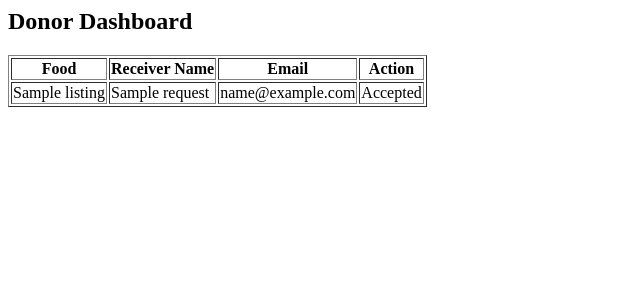
After one commit to srutilagna/food-waste-management-platform, a Flask app: page /donor in a window 1280 px wide. The commit adds this page. Shown: the top 300 px of the page, without its empty margins (0-640 px from the left). Run offline with Flask 3, Linux system fonts and the light colour scheme; tables that the repository leaves empty hold one stand-in row (values such as "Sample post").

Commit message:
Implemented donor dashboard with request acceptance workflow

```diff
--- a/app.py
+++ b/app.py
@@ -126,6 +126,38 @@ def complete_food(id):
     db.commit()
     return redirect("/list")
 
+@app.route("/donor")
+def donor_dashboard():
+    db = get_db()
+
+    requests = db.execute('''
+        SELECT requests.*, food_listings.food_name
+        FROM requests
+        JOIN food_listings ON requests.food_id = food_listings.id
+    ''').fetchall()
+
+    return render_template("donor_dashboard.html", requests=requests)
+
+
+@app.route("/accept/<int:req_id>/<int:food_id>")
+def accept_request(req_id, food_id):
+    db = get_db()
+
+    # mark selected request as Accepted
+    db.execute(
+        "UPDATE requests SET status = ? WHERE id = ?",
+        ("Accepted", req_id)
+    )
+
+    # update food status
+    db.execute(
+        "UPDATE food_listings SET status = ? WHERE id = ?",
+        ("Accepted", food_id)
+    )
+
+    db.commit()
+
+    return redirect("/donor")
 
 if __name__ == "__main__":
     app.run()
--- /dev/null
+++ b/templates/donor_dashboard.html
@@ -0,0 +1,26 @@
+<h2>Donor Dashboard</h2>
+
+<table border="1">
+  <tr>
+    <th>Food</th>
+    <th>Receiver Name</th>
+    <th>Email</th>
+    <th>Action</th>
+  </tr>
+
+  {% for req in requests %}
+  <tr>
+    <td>{{ req.food_name }}</td>
+    <td>{{ req.receiver_name }}</td>
+    <td>{{ req.receiver_email }}</td>
+
+    <td>
+      {% if req.status == "Pending" %}
+        <a href="/accept/{{ req.id }}/{{ req.food_id }}">Accept</a>
+      {% else %}
+        Accepted
+      {% endif %}
+    </td>
+  </tr>
+  {% endfor %}
+</table>
--- a/templates/index.html
+++ b/templates/index.html
@@ -2,3 +2,4 @@
 
 <a href="/add">Add Food</a><br><br>
 <a href="/list">View Listings</a>
+<a href="/donor">Donor Dashboard</a><br><br>
```
